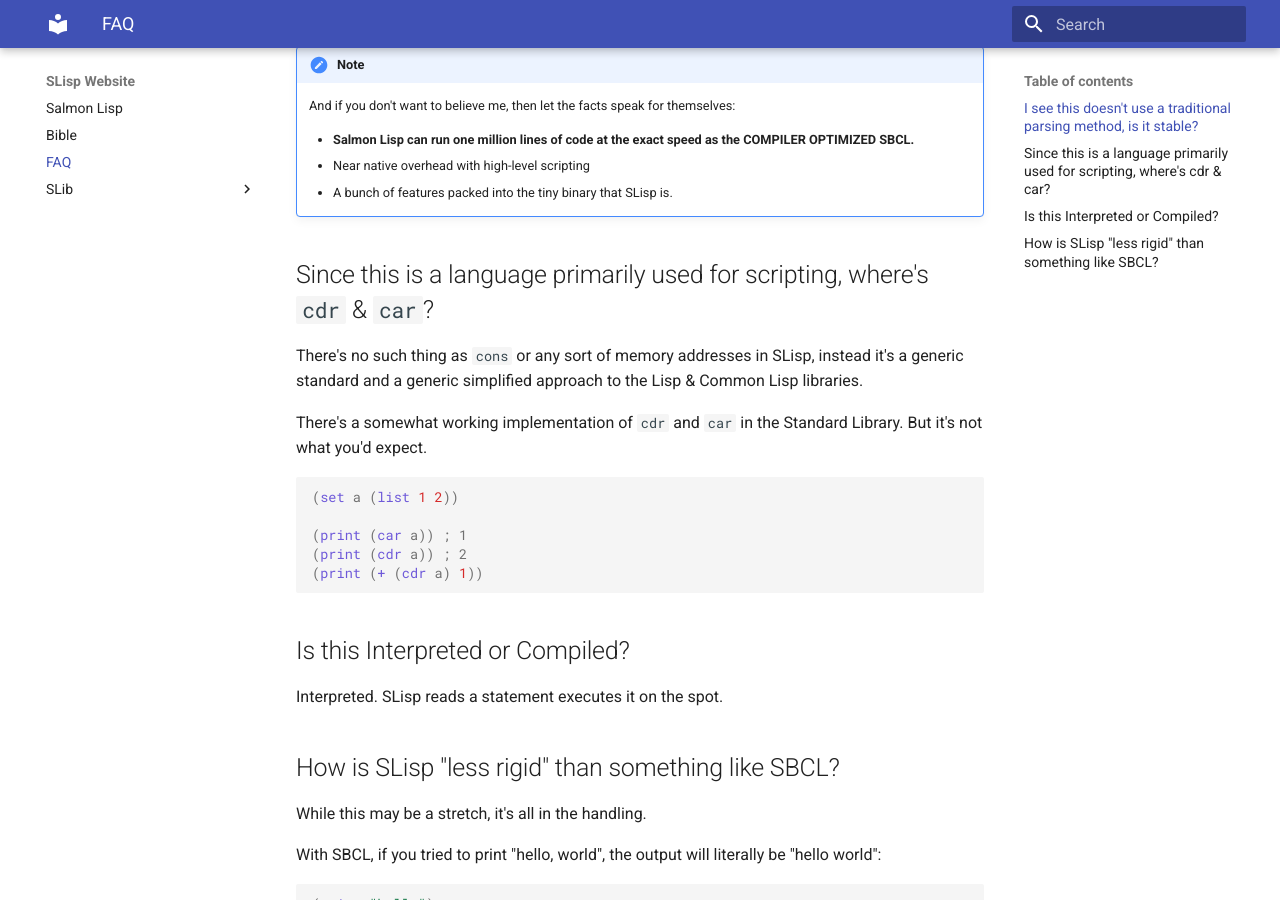
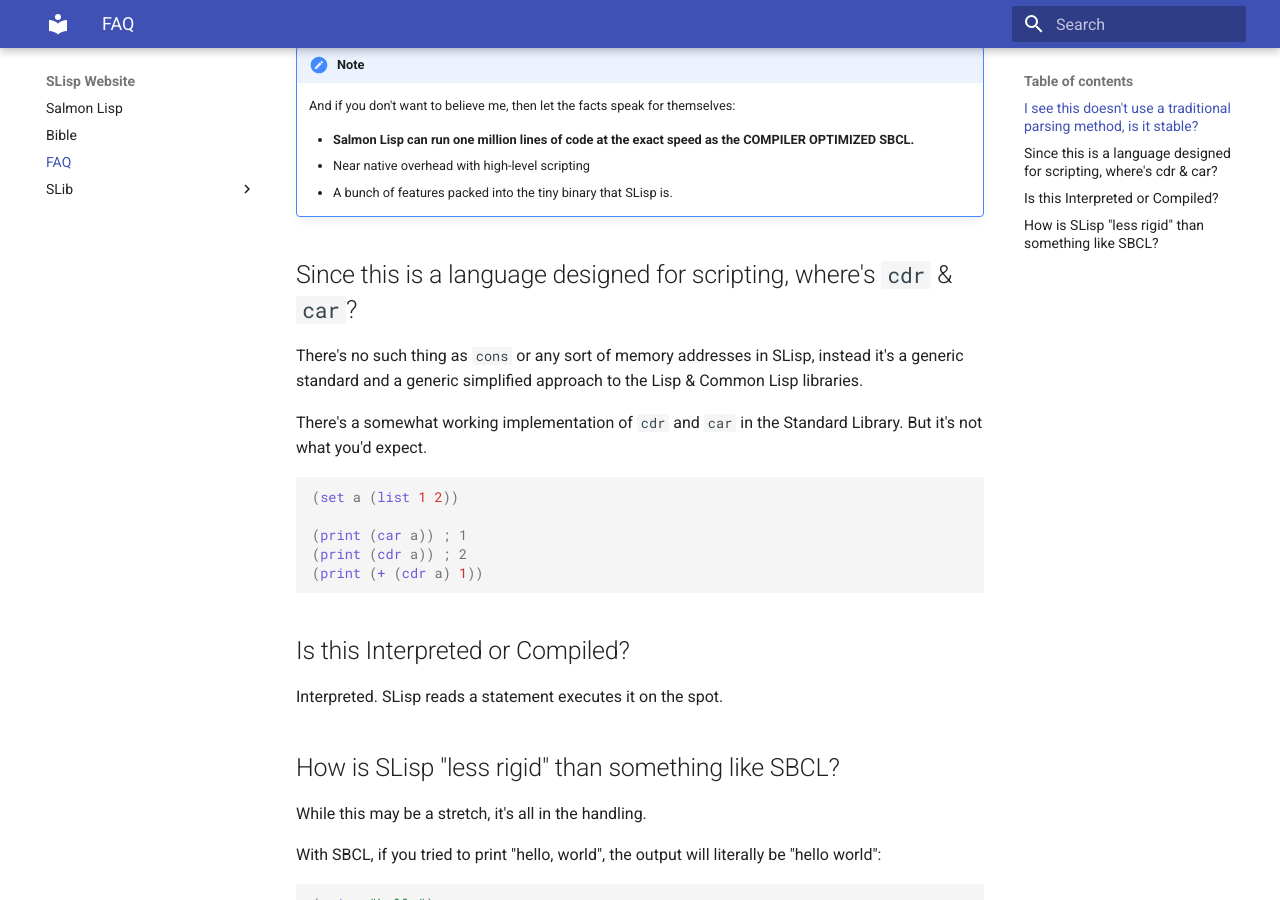
Before and after one commit to thekaigonzalez/slisp, an MkDocs documentation site: the page built from docs/FAQ.md, in a window 1280 px wide and 900 px high, scrolled down 307 px. Built offline with MkDocs 1.6.1 and Material for MkDocs 9.7.7, drawn with Linux system fonts in a browser that asks for light colours.

Commit message:
FAQ Update

```diff
--- a/docs/FAQ.md
+++ b/docs/FAQ.md
@@ -18,7 +18,7 @@
     - Near native overhead with high-level scripting
     - A bunch of features packed into the tiny binary that SLisp is.
 
-## Since this is a language primarily used for scripting, where's `cdr` & `car`?
+## Since this is a language designed for scripting, where's `cdr` & `car`?
 
 There's no such thing as `cons` or any sort of memory addresses in SLisp, instead
 it's a generic standard and a generic simplified approach to the Lisp & Common Lisp libraries.
```
